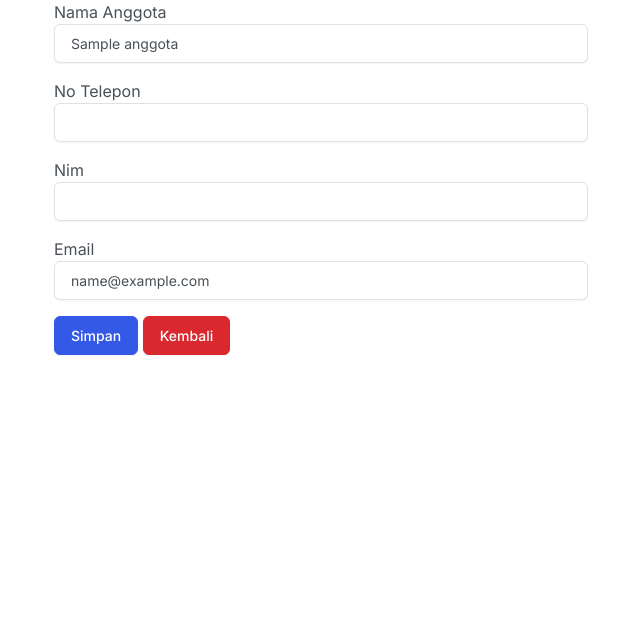
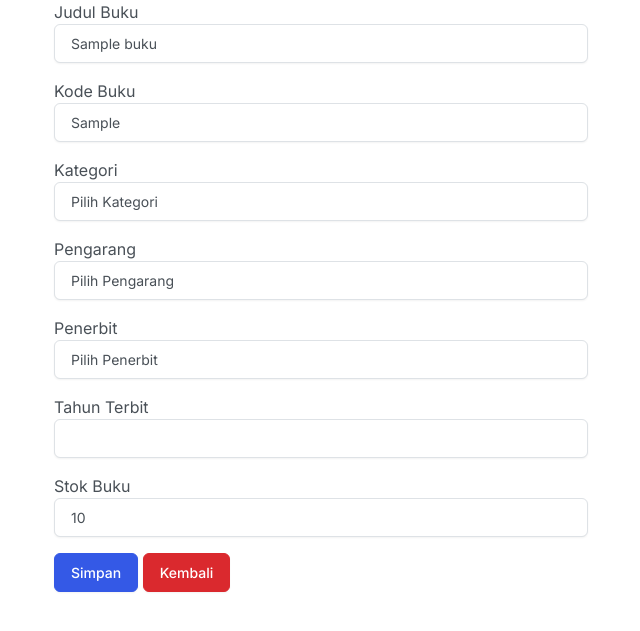
Before and after one commit to Magang-KBS/Perpustakaan, a Laravel app: template resources/views/buku/edit.blade.php in a window 1280 px wide. Shown: the part 67-698 px from the top of the page, without its empty margins (40-680 px from the left). Run offline with Laravel 12, Linux system fonts and the light colour scheme; the template is opened without the code that fills it: most values are stand-ins (such as "Sample title", 1, 10 or a date in 2020).

Commit message:
CRUD Buku

```diff
--- a/resources/views/buku/edit.blade.php
+++ b/resources/views/buku/edit.blade.php
@@ -12,24 +12,51 @@
                         </ul>
                     </div>
                 @endif
-            <form method="POST" action="{{route('buku.update',$anggota->id)}}">
+            <form method="POST" action="{{route('buku.update',$buku->id)}}">
             @csrf
             @method('put')
             <div class="mb-3">
-                <label>Nama Anggota</label>
-                <input class="form-control" type="text" name="nama_anggota" value="{{old('nama_anggota',$anggota->nama_anggota)}}">
+                <label>Judul Buku</label>
+                <input class="form-control" type="text" name="judul" value="{{old('judul',$buku->judul)}}">
             </div>
             <div class="mb-3">
-                <label>No Telepon</label>
-                <input class="form-control" type="number" name="no_telepon" value="{{old('no_telepon',$anggota->no_telepon)}}">
+                <label>Kode Buku</label>
+                <input class="form-control" type="text" name="kode_buku" value="{{old('kode_buku',$buku->kode_buku)}}">
             </div>
             <div class="mb-3">
-                <label>Nim</label>
-                <input class="form-control" type="number" name="nim" value="{{old('nim',$anggota->nim)}}">
+                <label>Kategori</label>
+                <select class="form-control" name="kategori">
+                    <option value="">Pilih Kategori</option>
+                    @foreach($kategoris as $kategori)
+                        <option value="{{ $kategori->nama_kategori }}" {{ old('kategori') == $kategori->nama_kategori ? 'selected' : '' }}>{{ $kategori->nama_kategori }}</option>
+                    @endforeach
+                </select>
             </div>
             <div class="mb-3">
-                <label>Email</label>
-                <input class="form-control" type="email" name="email" value="{{old('email',$anggota->email)}}">
+                <label>Pengarang</label>
+                <select class="form-control" name="pengarang">
+                    <option value="">Pilih Pengarang</option>
+                    @foreach($pengarangs as $pengarang)
+                        <option value="{{ $pengarang->nama_pengarang }}" {{ old('pengarang') == $pengarang->nama_pengarang ? 'selected' : '' }}>{{ $pengarang->nama_pengarang }}</option>
+                    @endforeach
+                </select>
+            </div>
+            <div class="mb-3">
+                <label>Penerbit</label>
+                <select class="form-control" name="penerbit">
+                    <option value="">Pilih Penerbit</option>
+                    @foreach($penerbits as $penerbit)
+                        <option value="{{ $penerbit->nama_penerbit }}" {{ old('penerbit') == $penerbit->nama_penerbit ? 'selected' : '' }}>{{ $penerbit->nama_penerbit }}</option>
+                    @endforeach
+                </select>
+            </div>
+            <div class="mb-3">
+                <label>Tahun Terbit</label>
+                <input class="form-control" type="number" name="tahun_terbit" value="{{old('tahun_terbit',$buku->tahun_terbit)}}">
+            </div>
+            <div class="mb-3">
+                <label>Stok Buku</label>
+                <input class="form-control" type="number" name="stok" value="{{old('stok',$buku->stok)}}">
             </div>
             <div class="mb-3">
                 <button class="btn btn-primary">Simpan</button>
--- a/routes/web.php
+++ b/routes/web.php
@@ -1,6 +1,7 @@
 <?php
 
 use App\Http\Controllers\AnggotaController;
+use App\Http\Controllers\BukuController;
 use App\Http\Controllers\pageController;
 use Illuminate\Support\Facades\Route;
 use App\Http\Controllers\PengarangController;
@@ -18,6 +19,7 @@
 Route::put("pengarang/{id}",[PengarangController::class,'update'])->name('pengarang.update');
 
 
+Route::resource('buku', BukuController::class);
 
 Route::get("anggota",[AnggotaController::class,'index'])->name('anggota.index');
 Route::put("anggota/{id}",[AnggotaController::class,'update'])->name('anggota.update');
```
Also changed, not shown: app/Http/Controllers/BukuController.php (+88 -12 lines), resources/views/buku/create.blade.php (+6 -1 lines).
